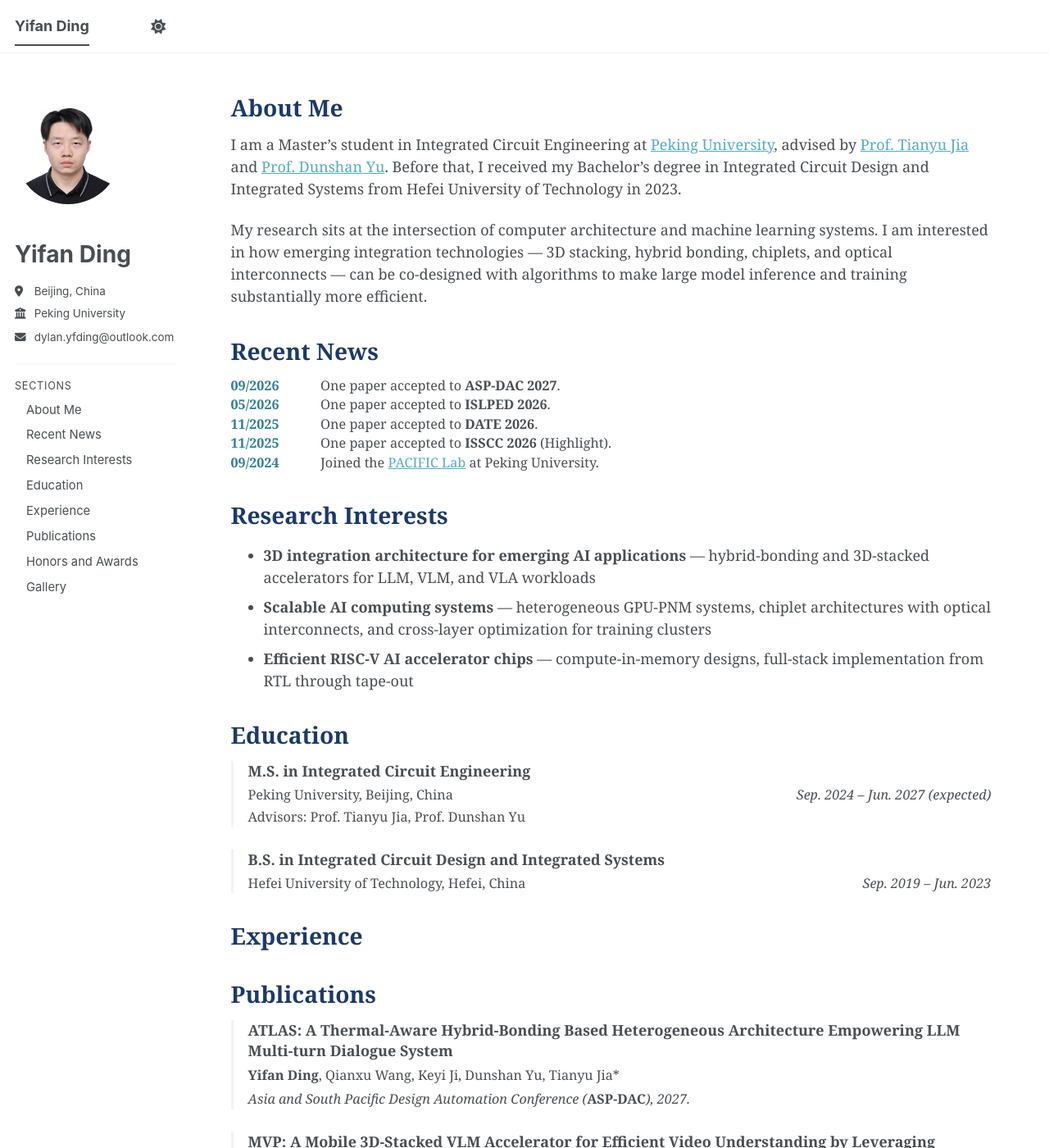
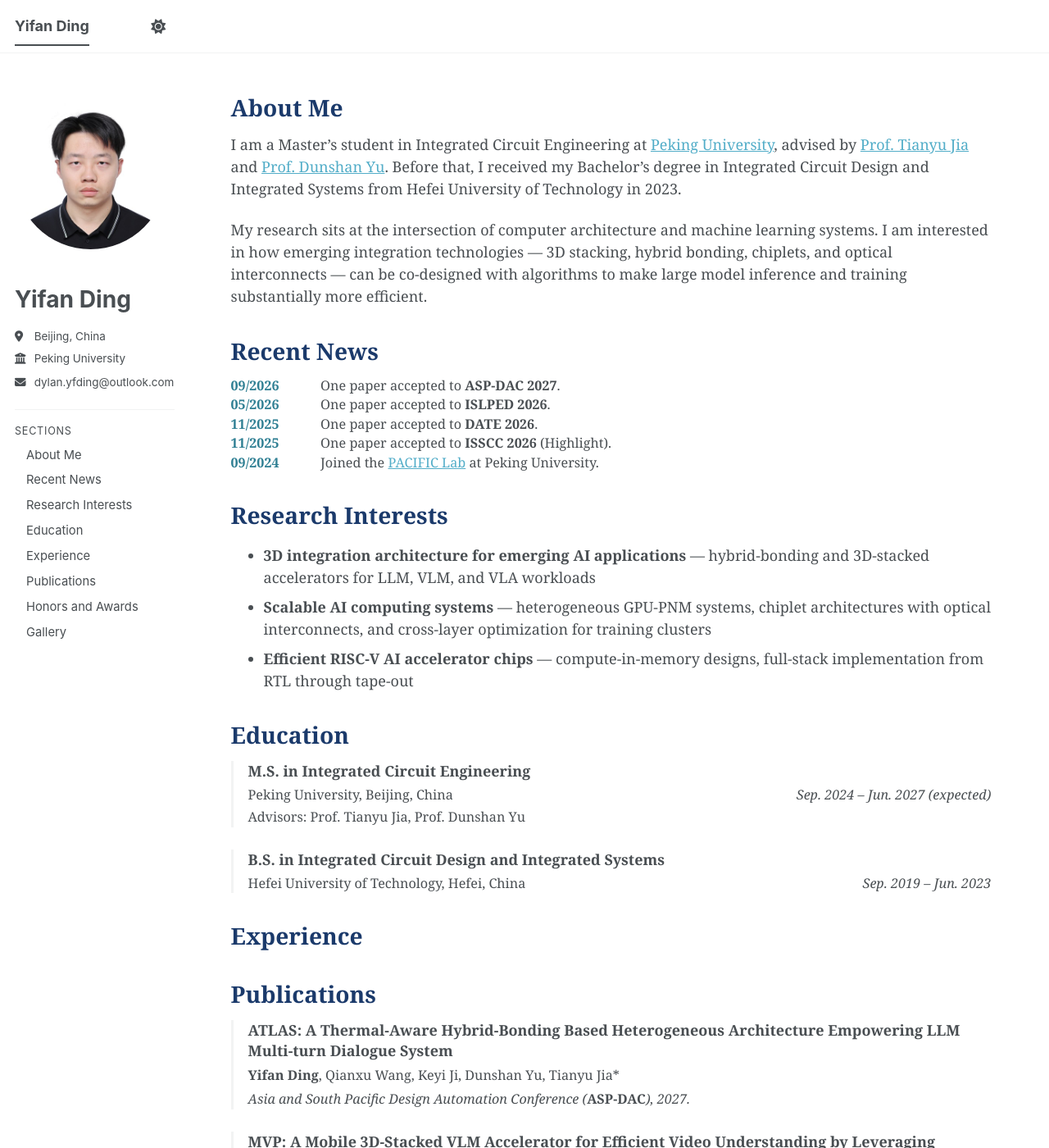
Before and after one commit to DylanDing54/DylanDing54.github.io, a Jekyll site: the page built from _pages/about.md, in a window 1280 px wide and 1400 px high. Shown: the whole window at 82% size. Built offline with Jekyll 4.4.1, drawn with Linux system fonts in a browser that asks for light colours; a style sheet for code colours, icons or effects is not loaded.

Commit message:
Make the sidebar avatar larger
Co-Authored-By: Claude Opus 5 (1M context) <noreply@anthropic.com>

```diff
--- a/_sass/layout/_custom.scss
+++ b/_sass/layout/_custom.scss
@@ -277,7 +277,7 @@ img.author__avatar {
 @include breakpoint($large) {
     .author__avatar img,
     img.author__avatar {
-        max-width: 130px;
+        max-width: 185px;
     }
 
     /* px rather than em: the theme sets `line-height: 1` here, and the
```
